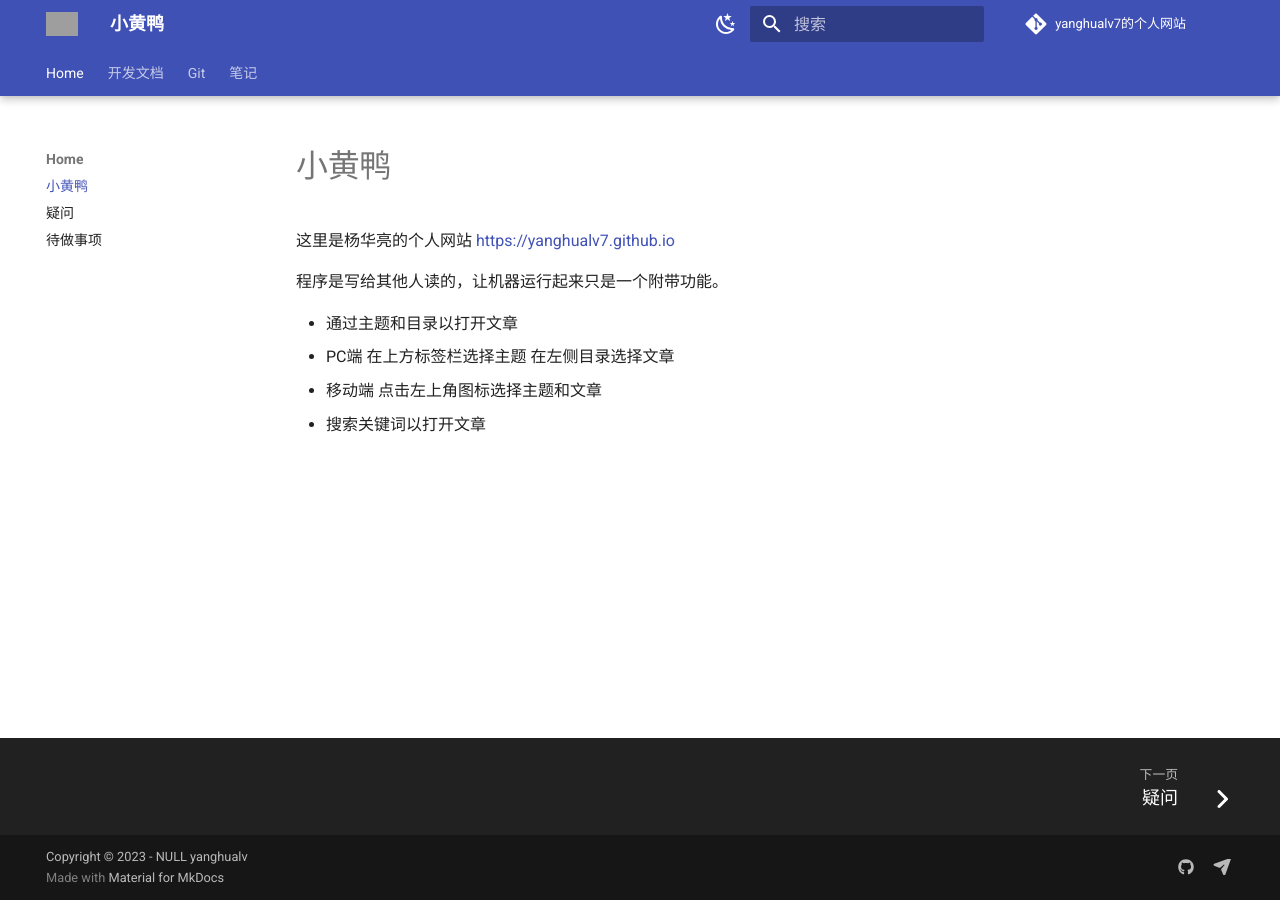
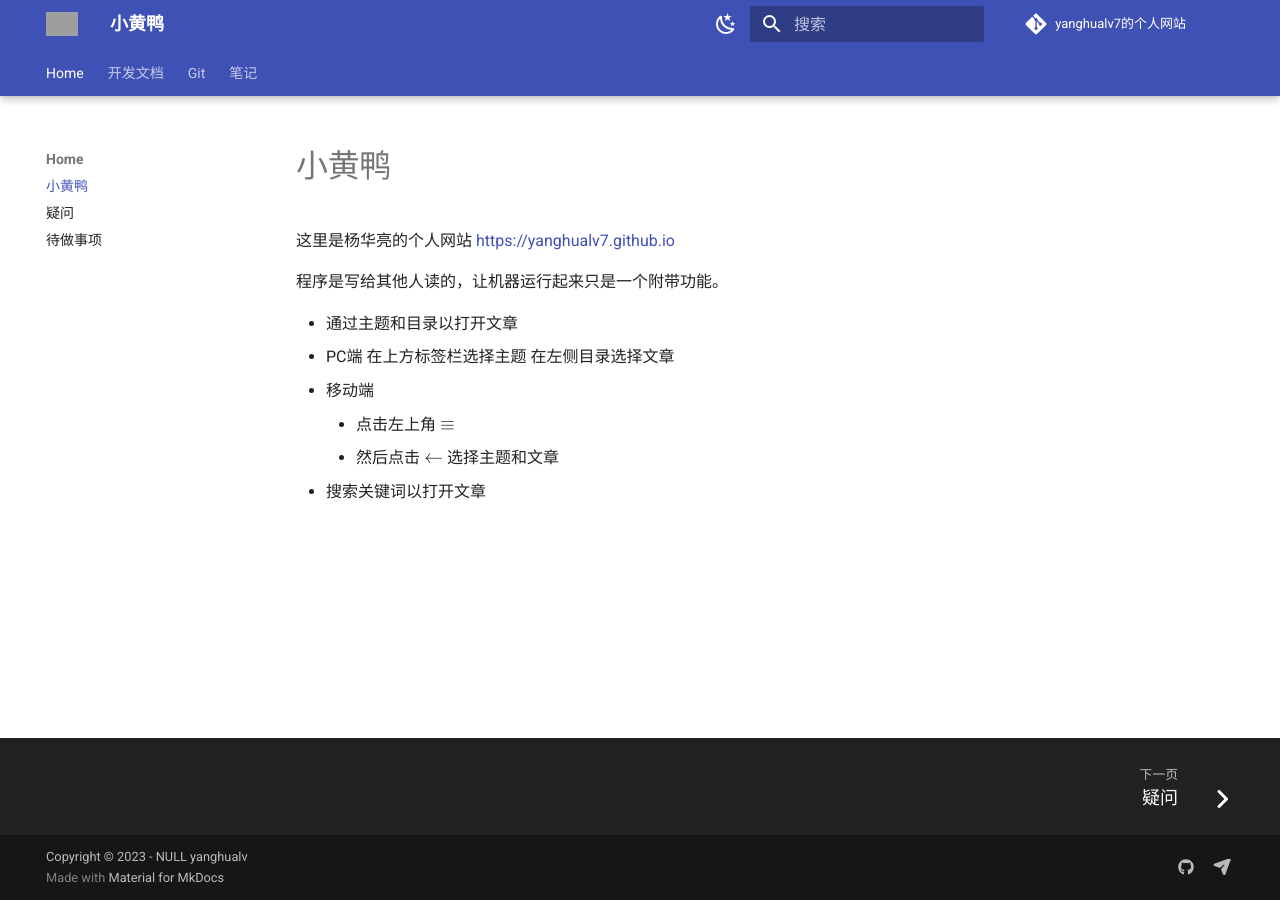
Before and after one commit to yanghualv7/yanghualv7.github.io, an MkDocs documentation site: the page built from docs/index.md, in a window 1280 px wide. Built offline with MkDocs 1.6.1 and Material for MkDocs 9.7.7, drawn with Linux system fonts in a browser that asks for light colours; nearby versions of some CDN libraries; comment, search, counter and statistics services are not loaded; grey boxes are pictures that could not be loaded.

Commit message:
+更改 主页说明

```diff
--- a/docs/index.md
+++ b/docs/index.md
@@ -6,5 +6,7 @@
 
 - 通过主题和目录以打开文章
   - PC端 在上方标签栏选择主题 在左侧目录选择文章
-  - 移动端 点击左上角图标选择主题和文章
+  - 移动端
+    - 点击左上角 $&#8801$
+    - 然后点击 $\leftarrow$ 选择主题和文章
 - 搜索关键词以打开文章
--- a/mkdocs.yml
+++ b/mkdocs.yml
@@ -21,7 +21,7 @@ nav:
     - study-notes:
       - faster-rcnn: Documentation/study-notes/faster-rcnn/faster-rcnn-学习笔记.md
     - mkdocs操作:
-      - 添加评论功能: Documentation/mkdocs/mkdocs-添加评论功能.md
+      - 添加评论功能: Documentation/study-notes/mkdocs/mkdocs-添加评论功能.md
 
 
 theme:
```
Also changed, not shown: docs/Documentation/study-notes/mkdocs/mkdocs-添加评论功能.md (+1 -1 lines).
